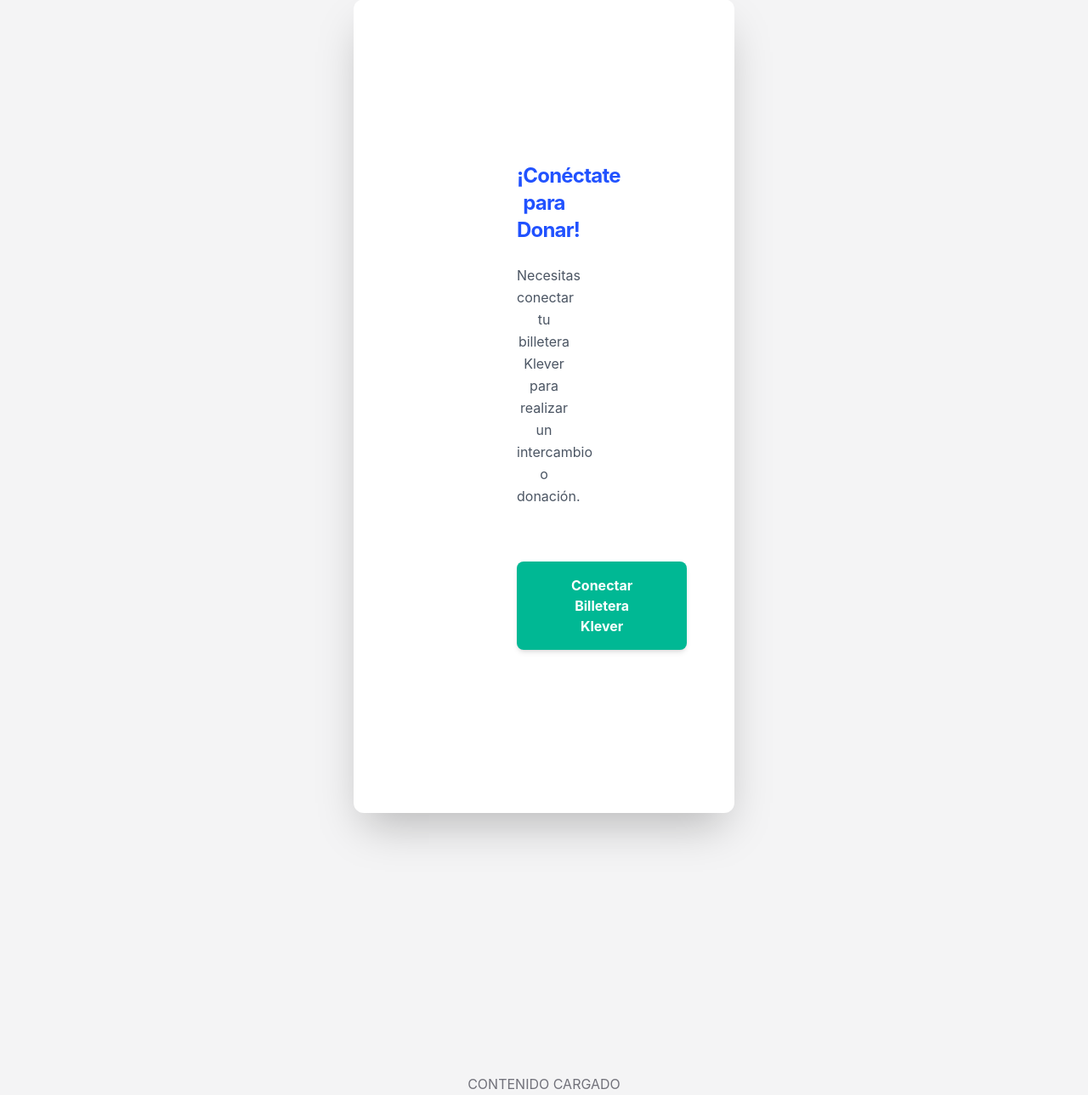
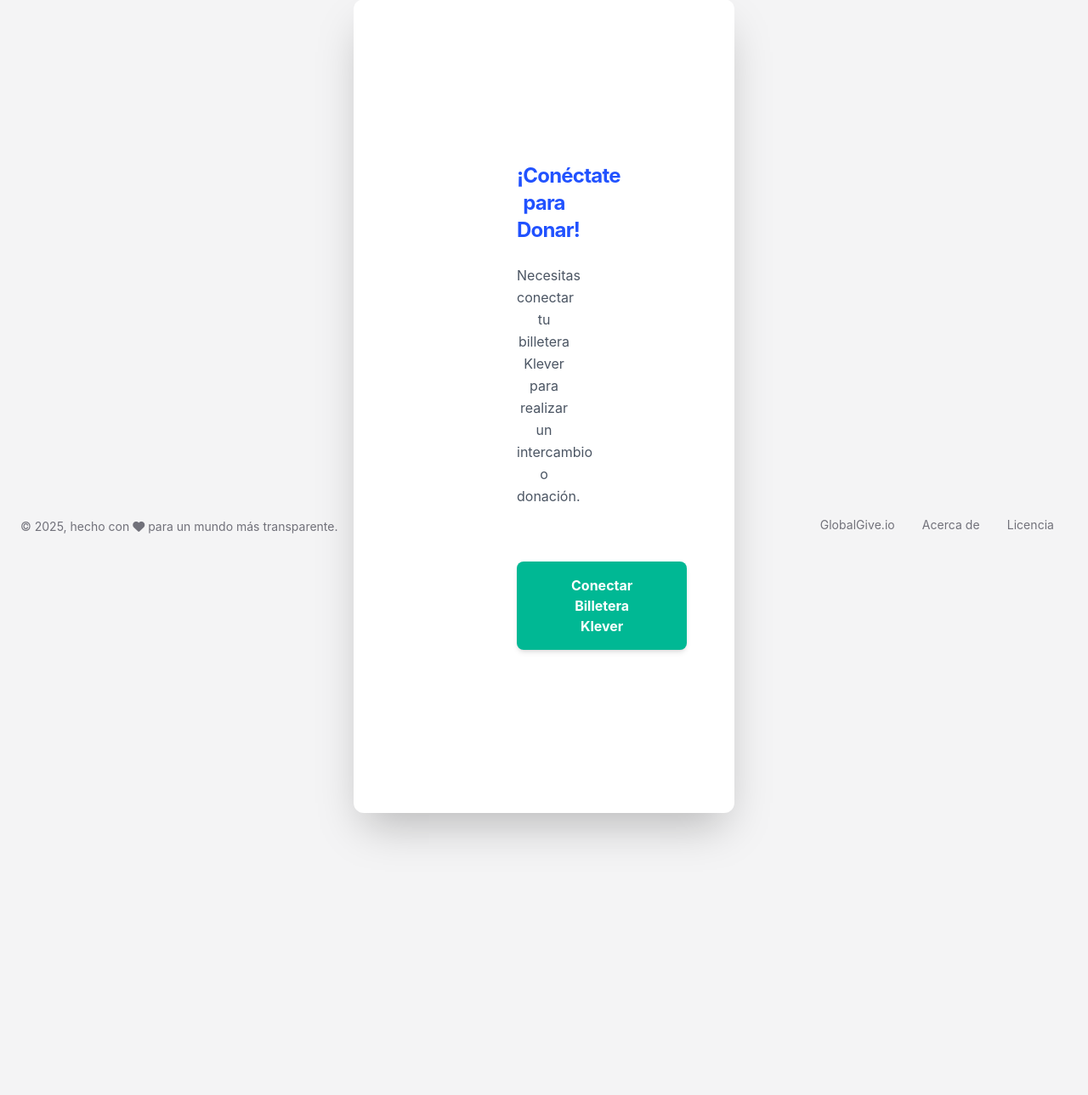
Before and after one commit to Chuse/servicios, a Flask app: page /swap in a window 1280 px wide. Shown: the part 261-1550 px from the top of the page at 85% size. After the commit the page ends 1253 px from the top, so only its background shows below. Run offline with Flask 3, Linux system fonts and the light colour scheme; some libraries are stand-ins or nearby versions.

Commit message:
Update base.html

```diff
--- a/templates/base.html
+++ b/templates/base.html
@@ -4,7 +4,7 @@
     <meta charset="utf-8" />
     <meta name="viewport" content="width=device-width, initial-scale=1, shrink-to-fit=no">
 
-    <title>{% block title %}GlobalGive.io{% endblock %}</title>
+    <title>{% block title %}GlobalGive.io - Transparencia y Donaciones{% endblock %}</title>
 
     <link href="https://fonts.googleapis.com/css?family=Open+Sans:300,400,600,700" rel="stylesheet" />
     <script src="https://kit.fontawesome.com/42d5adcbca.js" crossorigin="anonymous"></script>
@@ -16,25 +16,23 @@
 </head>
 <body class="g-sidenav-show bg-gray-100">
 
-    <!-- 1. CABECERA: ACTIVA - PRUEBA CRÍTICA -->
-    <!-- Si esto causa error 500, el problema está en 'sections/header.html' o su ubicación. -->
+    <!-- 1. CABECERA: ACTIVADA -->
     {% include 'sections/header.html' %}
 
     <main class="main-content position-relative max-height-vh-100 h-100 mt-1 border-radius-lg">
         {% block content %}
         {% endblock %}
-
-        <p style="text-align:center; margin-top: 50px;">CONTENIDO CARGADO</p>
     </main>
 
-    <!-- 2. PIE DE PÁGINA: COMENTADO para aislar el error -->
-    <!-- {% include 'sections/footer.html' %} -->
-    <p style="text-align:center; color:red; font-size: 14px; margin-bottom: 10px;">[DEBUG: Footer Desactivado]</p>
+    <!-- 2. PIE DE PÁGINA: ACTIVADO -->
+    {% include 'sections/footer.html' %}
 
     <script src="{{ url_for('static', filename='js/core/popper.min.js') }}"></script>
     <script src="{{ url_for('static', filename='js/core/bootstrap.min.js') }}"></script>
     <script src="{{ url_for('static', filename='js/soft-ui-dashboard.min.js') }}"></script>
-    <script src="{{ url_for('static', filename='js/wallet_connection.js') }}"></script>
+
+    <!-- RUTA CORREGIDA: Apunta a wallet_connector.js -->
+    <script src="{{ url_for('static', filename='js/wallet_connector.js') }}"></script>
 
     {% block javascripts %}{% endblock %}
 
```
